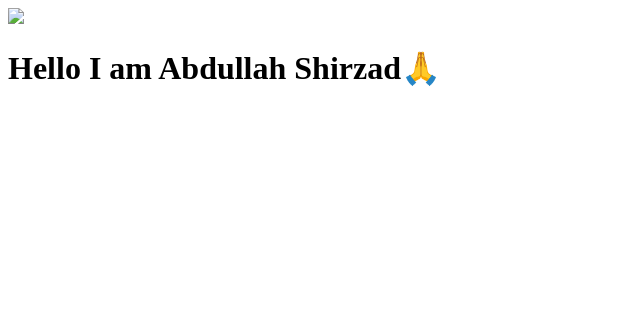
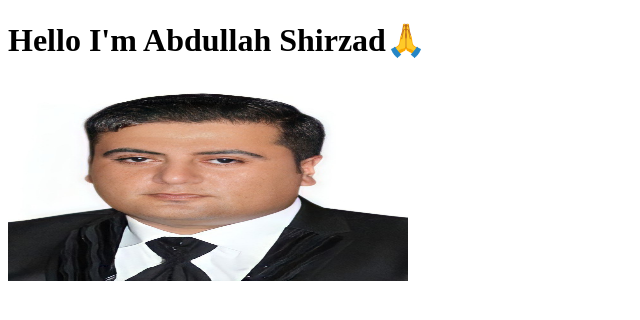
Before and after one commit to abdullahshirzad/profile, a plain HTML site: page index.html in a window 1280 px wide. Shown: the whole page, without its empty margins (0-640 px from the left). Drawn offline with Linux system fonts and the light colour scheme.

Commit message:
some changes to pic

```diff
--- a/index.html
+++ b/index.html
@@ -3,12 +3,12 @@
 <head>
   <!-- Fontawesome Stylesheet -->
 <link rel="stylesheet" href="https://use.fontawesome.com/releases/v6.2.0/css/all.css">
-<img src="my image.jpg"/>
+
   <meta charset="UTF-8">
   <title>My Profile</title>
 </head>
-<h1>Hello I am Abdullah Shirzad🙏</h1>
+<h1>Hello I'm Abdullah Shirzad🙏</h1>
 <body>
-
+  <img src="images/photo_2022-10-26_17-01-37.jpg"width= "400" height="200">
 </body>
 </html>
```
Also changed, not shown: images/photo_2022-10-26_17-01-37.jpg (added).
